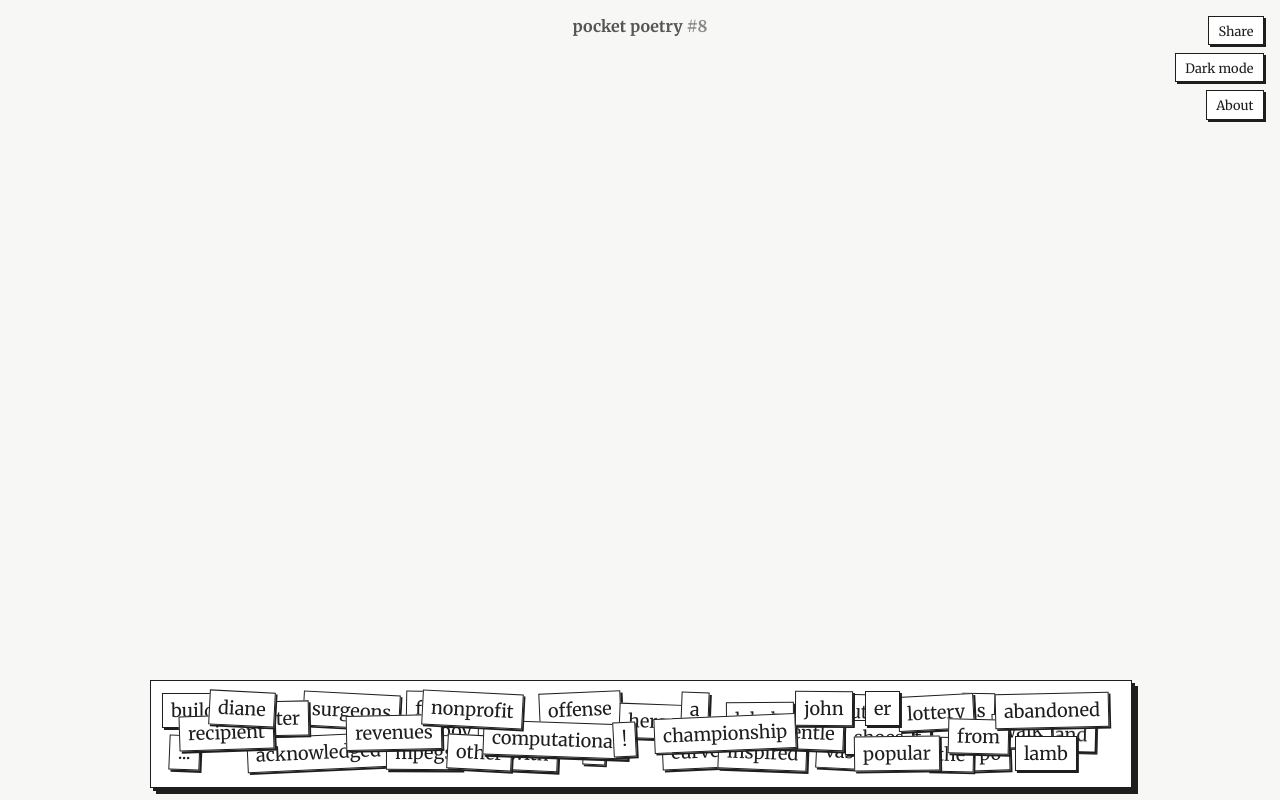
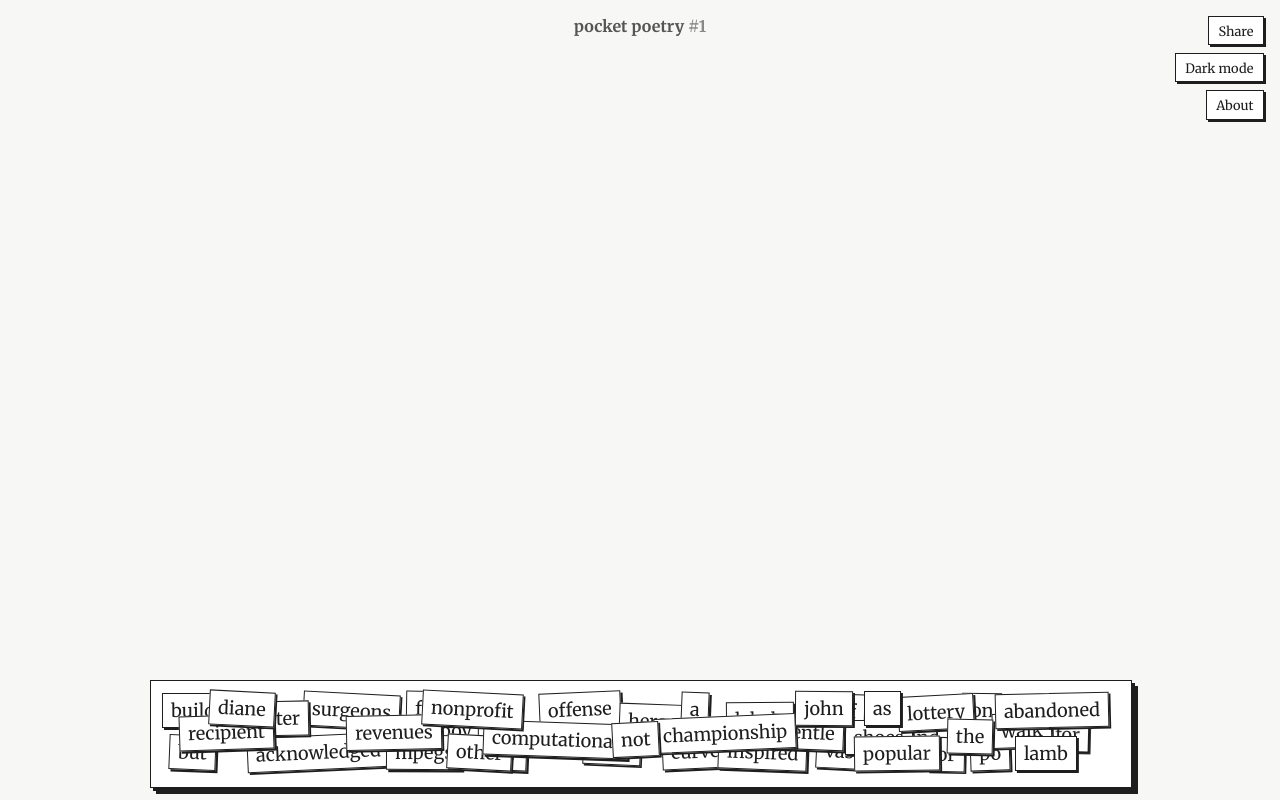
Before and after one commit to axelsoderberg/pocket-poetry, a SvelteKit app: page / in a window 1280 px wide. Built offline with nearby package versions, Linux system fonts and the light colour scheme.

Commit message:
fix bugs

```diff
--- a/src/lib/words/pool.ts
+++ b/src/lib/words/pool.ts
@@ -36,6 +36,5 @@ export const utilityTokens = [
 	's',
 	'!',
 	'?',
-	'.',
 	'...'
 ] as const;
--- a/src/routes/+layout.svelte
+++ b/src/routes/+layout.svelte
@@ -208,7 +208,6 @@
 				<a href="https://github.com/axelsoderberg/pocket-poetry" rel="noopener noreferrer">GitHub</a
 				>.
 			</p>
-			<p></p>
 			<button class="about-close" type="button" onclick={closeAbout}>Close</button>
 		</div>
 	</div>
--- a/src/routes/+page.server.ts
+++ b/src/routes/+page.server.ts
@@ -1,7 +1,7 @@
 import { buildDailyWords, DAILY_WORD_COUNT, getUtcDayKey } from '$lib/words/daily';
 import type { PageServerLoad } from './$types';
 
-const RELEASE_DAY_KEY = '2026-03-12';
+const RELEASE_DAY_KEY = '2026-03-22';
 const MS_PER_DAY = 24 * 60 * 60 * 1000;
 
 function parseUtcDayKey(dayKey: string) {
```
